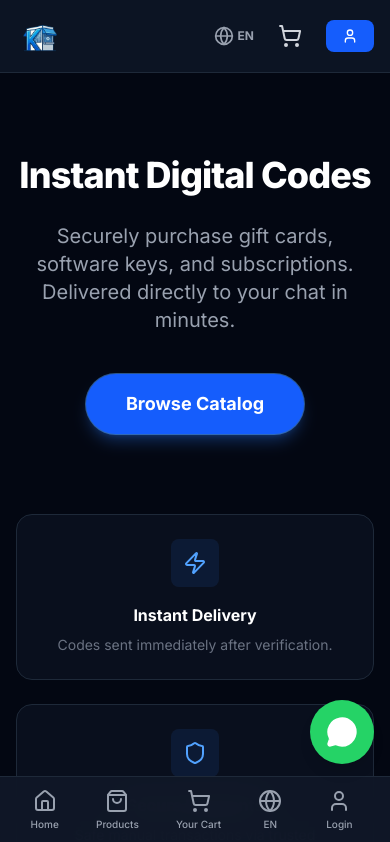
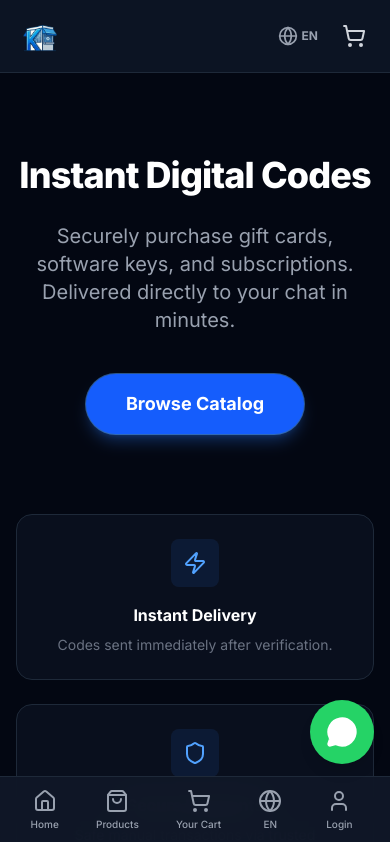
Before and after one commit to Esmaill1/digital-coshk, a Next.js app: page / in a window 390 px wide. Shown: the top 842 px of the page. Built offline with nearby package versions, Linux system fonts and the light colour scheme; no server answers; the database is empty.

Commit message:
Fix mobile layout glitches and cleanup redundant auth buttons

```diff
--- a/src/app/layout.tsx
+++ b/src/app/layout.tsx
@@ -22,12 +22,13 @@ export default function RootLayout({
         <head>
         <link rel="preconnect" href="https://humorous-garfish-40.clerk.accounts.dev" crossOrigin="anonymous" />
       </head>
-      <body className={`${inter.className} bg-gray-950 text-white antialiased pb-20 md:pb-0`}>
-          <Providers>
-            {children}
-          </Providers>
-        </body>
-      </html>
+            <body className={`${inter.className} bg-gray-950 text-white antialiased`}>
+              <Providers>
+                <div className="pb-[calc(4rem+env(safe-area-inset-bottom))] md:pb-0">
+                  {children}
+                </div>
+              </Providers>
+            </body>      </html>
     </ClerkProvider>
   );
 }
--- a/src/components/Navbar.tsx
+++ b/src/components/Navbar.tsx
@@ -68,8 +68,8 @@ export default function Navbar() {
               )}
             </button>
 
-            {/* Authentication */}
-            <div className="ml-2 flex items-center min-w-[40px] justify-end">
+            {/* Authentication - Hidden on mobile, visible on desktop */}
+            <div className="hidden md:flex ml-2 items-center min-w-[40px] justify-end">
               <ClerkLoading>
                 <div className="w-8 h-8 rounded-full bg-gray-800 animate-pulse" />
               </ClerkLoading>
```
